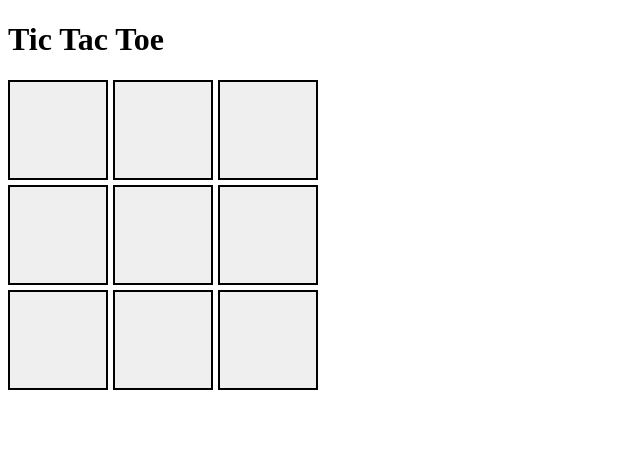
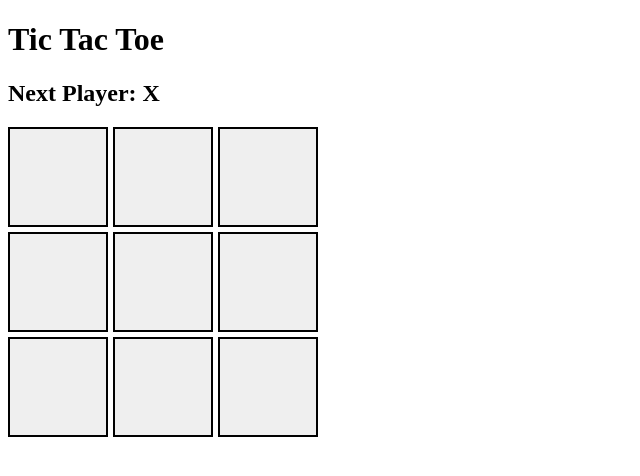
Before and after one commit to JonathanF226/tic-tac-toe, a React (Vite) app: page / in a window 1280 px wide. Shown: the top 476 px of the page, without its empty margins (0-640 px from the left). Built offline with nearby package versions, Linux system fonts and the light colour scheme.

Commit message:
Winner determined

```diff
--- a/src/Board.jsx
+++ b/src/Board.jsx
@@ -3,6 +3,24 @@ import { useState } from "react";
 function Board() {
     const [squares, setSquares] = useState(Array(9).fill(null));
     const [isXNext, setIsXNext] = useState(true);
+
+    const calculateWinner = (squares) => {
+        const winningCombinations = [
+            [0, 1, 2], [3, 4, 5], [6, 7, 8],
+            [0, 3, 6], [1, 4, 7], [2, 5, 8],
+            [0, 4, 8], [2, 4, 6]
+        ];
+
+        for (let combo of winningCombinations) {
+            const [a, b, c] = combo;
+            if (squares[a] && squares[a] === squares[b] && squares[a] === squares[c]) {
+                return squares[a];
+            }
+        }
+        return null;
+    };
+
+    const winner = calculateWinner(squares);
 
     const handleClick = (index) => {
         if(squares[index]) return;
@@ -14,6 +32,8 @@ function Board() {
     }
 
     return (
+        <>
+            <h2>{winner ? `Winner: ${winner}` : `Next Player: ${isXNext ? "X" : "O"}`}</h2>
             <div className="board">
                 {squares.map((value, index) => (
                     <button key={index} className="square" onClick={() => handleClick(index)}>
@@ -21,6 +41,8 @@ function Board() {
                     </button>
                 ))}
             </div>
+        </>
+
     )
 }
 
```
Lines whose indentation alone changed are shown as unchanged.
